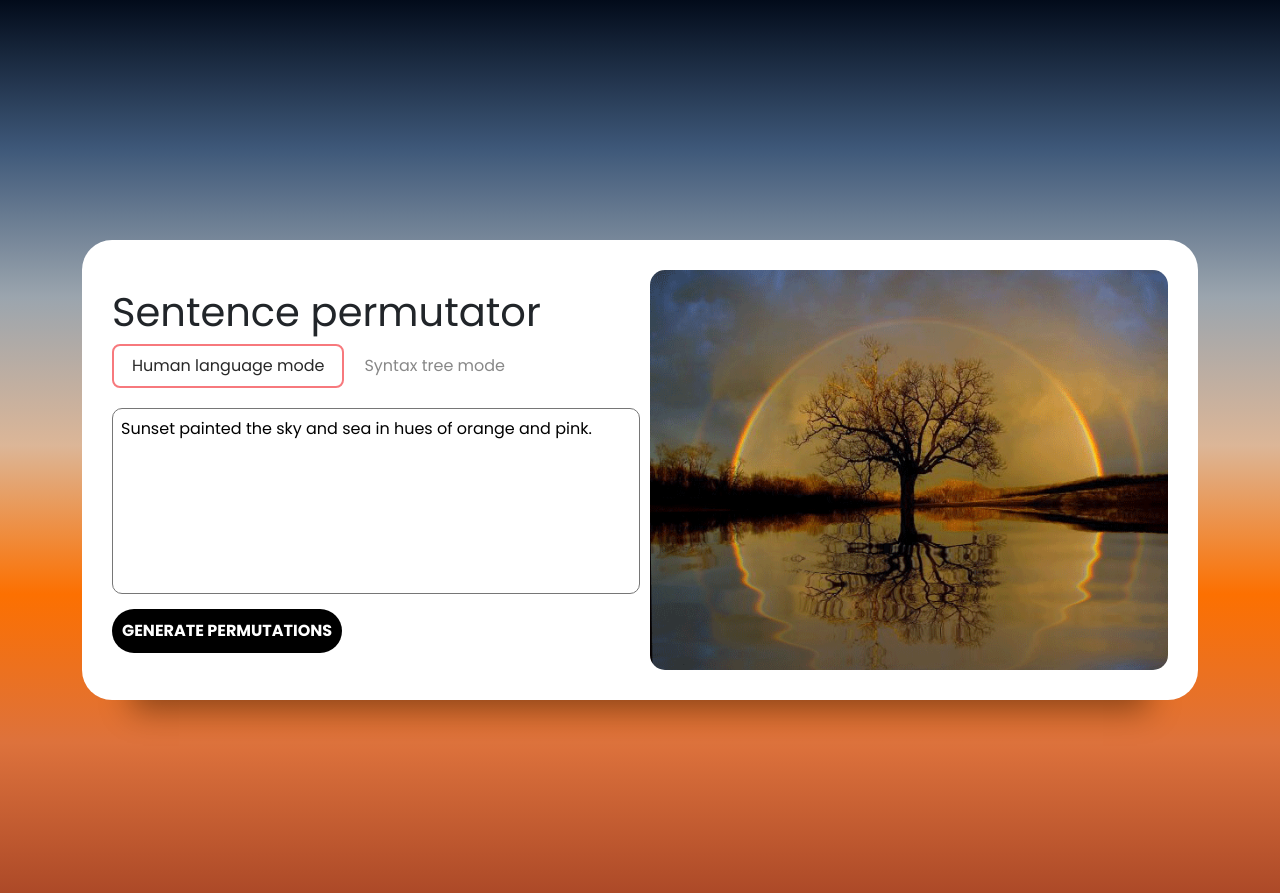
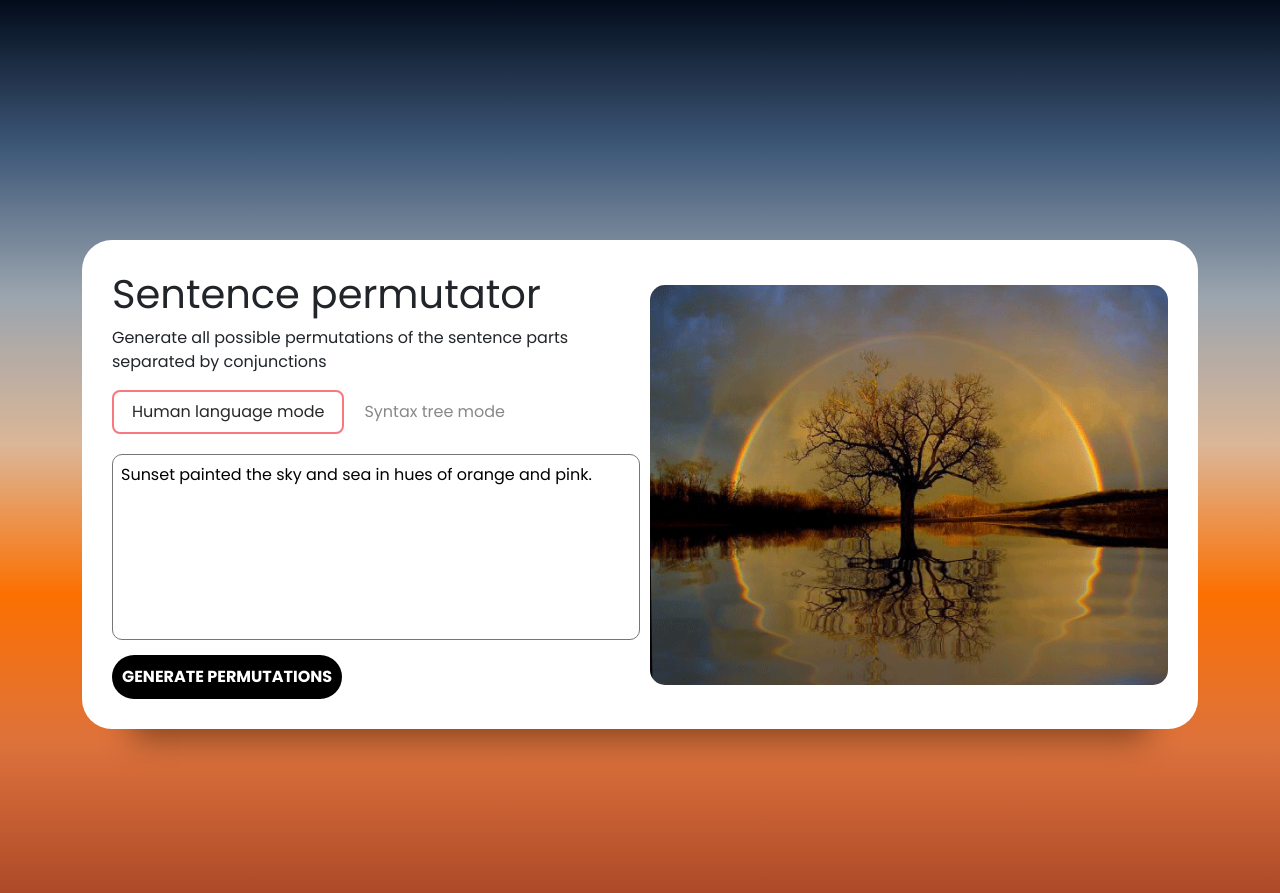
Before and after one commit to virginia-wolfi/paraphraser, a Flask app: page / in a window 1280 px wide. Shown: the top 893 px of the page. Run offline with Flask 3, Linux system fonts and the light colour scheme; some libraries are stand-ins or nearby versions.

Commit message:
Add favicon + descr on page

```diff
--- a/app.py
+++ b/app.py
@@ -20,7 +20,7 @@ def index():
             permutations = pst.get_permutations_as_string()
             tree = pst.tree
         except ValueError:
-            exception = 'You provided an incorrect sentence'
+            exception = 'You provided an incorrect tree'
             return render_template("index.html", exception=exception, form=form)
 
         return render_template(
@@ -28,7 +28,3 @@ def index():
         )
 
     return render_template("index.html", form=form)
-
-
-if __name__ == "__main__":
-    app.run(debug=True)
--- a/templates/index.html
+++ b/templates/index.html
@@ -1,11 +1,12 @@
 <!doctype html>
 <html>
 <head>
-    <title>Sentence Permutation</title>
+    <title>Sentence Permutator</title>
     <meta charset="utf-8">
     <meta name="viewport" content="width=device-width, initial-scale=1, shrink-to-fit=no">
     <meta property='og:title' content='Syntax tree permutator'/>
     <link rel="stylesheet" href="{{ url_for('static', filename='css/style.css') }}">
+    <link rel="icon" type="image/x-icon" href="{{ url_for('static', filename='images/favicon.ico') }}">
     <script src="{{ url_for('static', filename='js/script.js') }}" defer></script>
 </head>
 <body>
@@ -13,8 +14,8 @@
     <div class="formWrapper col-12 d-flex flex-column flex-lg-row justify-content-space-between align-items-center h-auto mb-4 ">
         <div class="formContent d-block col-12 col-lg-6">
             <h1 class="mb-2">Sentence permutator</h1>
-
-            <form id="myForm" action="{{ url_for('index')}}" method="post">
+            <p>Generate all possible permutations of the sentence parts separated by conjunctions</p>
+            <form action="{{ url_for('index')}}" method="post">
                 <div class="pills d-block d-md-inline-flex gap-2">
                     {% for choice, label in form.mode.choices %}
                     <div class="pill {% if loop.first and not form.mode.data or form.mode.data == choice %}active{% endif %}"
```
Also changed, not shown: static/images/favicon.ico (added).
